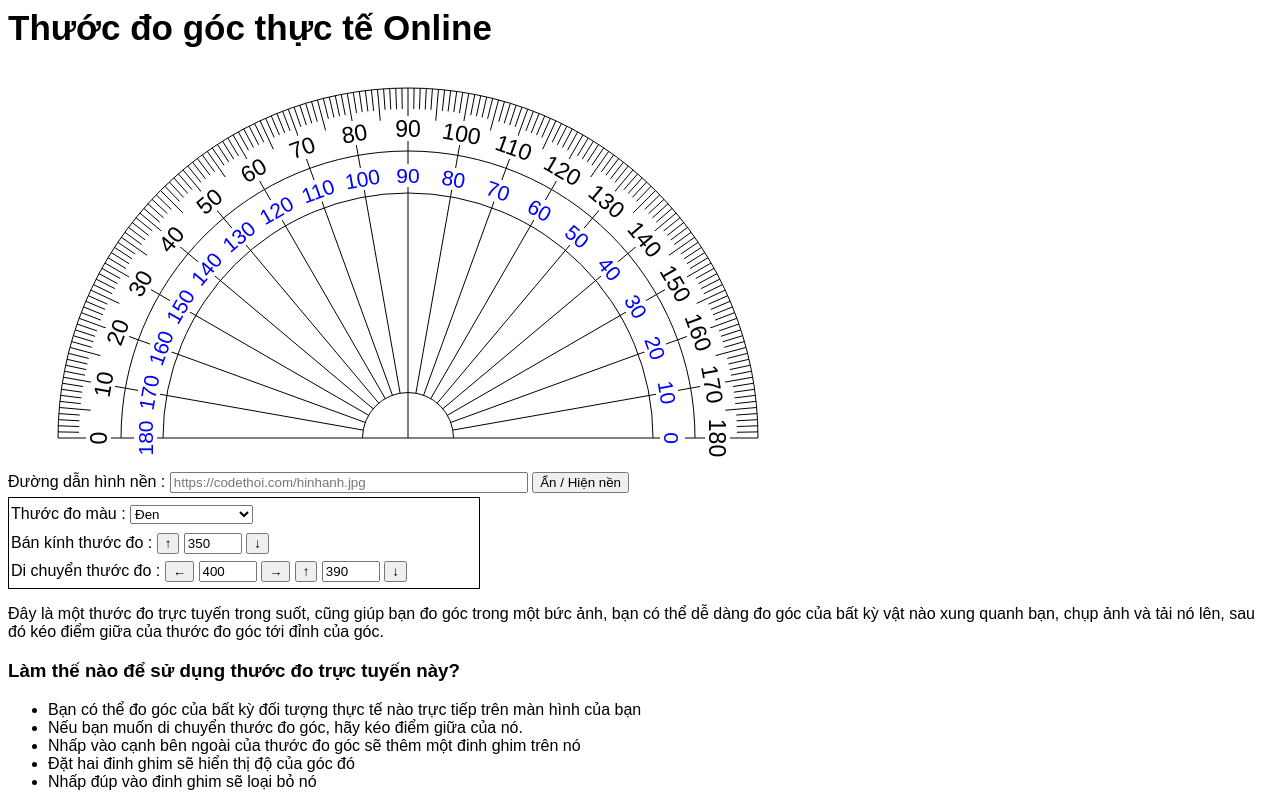
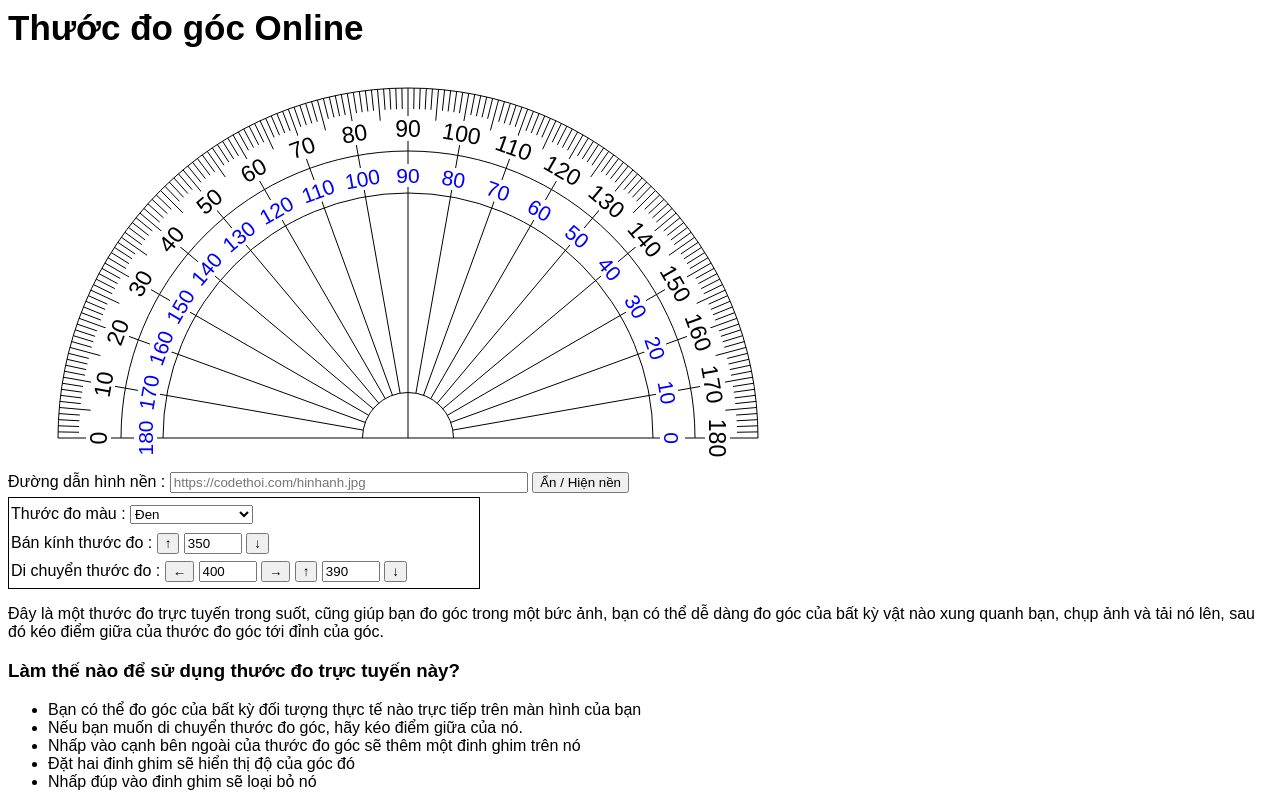
Before and after one commit to khanhlv/ProtractorOnline, a plain HTML site: page index.html in a window 1280 px wide. Shown: the top 800 px of the page. Drawn offline with Linux system fonts and the light colour scheme.

Commit message:
Update index.html

```diff
--- a/index.html
+++ b/index.html
@@ -6,12 +6,12 @@
 		<link rel="dns-prefetch" href="//www.googletagmanager.com" />
 		<link rel="dns-prefetch" href="//www.google-analytics.com" />
 		<link rel="canonical" href="https://protractor.codethoi.com/" />
-        <title>Thước đo độ, đo góc Online - Protractor Online</title>
+        <title>Thước đo góc Online - Protractor Online</title>
         <meta name="viewport" content="width=device-width, initial-scale=1" />
 		<meta name="description" content="Đây là một thước đo trực tuyến trong suốt,cũng giúp bạn đo góc trong một bức ảnh, bạn có thể dễ dàng đo góc của bất kỳ vật nào xung quanh bạn,chụp ảnh và tải nó lên, sau đó kéo điểm giữa của thước đo góc tới đỉnh của góc.">
-		<meta NAME="keywords" CONTENT="Thước đo góc thực tế Online, thuoc do goc, Protractor Online, Protractor, thuoc do goc online, goc online, goc thuoc, thuoc goc, thuoc do, thước đo độ góc online, thước do goc, thuoc đo độ">
+		<meta NAME="keywords" CONTENT="thước đo góc vạn năng, thước đo góc điện tử, thước đo góc vuông, thước đo góc 90 độ, thước đo góc 180 độ, thước đo góc 360 độ, ảnh thước đo góc, hình thước đo góc, thước đo góc độ, Thước đo góc thực tế Online, thuoc do goc, Protractor Online, Protractor, thuoc do goc online, goc online, goc thuoc, thuoc goc, thuoc do, thước đo độ góc online, thước do goc, thuoc đo độ">
 		<meta property="og:type" content="website" />
-		<meta property="og:title" content="Thước đo độ, đo góc Online - Protractor Online" />
+		<meta property="og:title" content="Thước đo góc Online - Protractor Online" />
 		<link rel="apple-touch-icon" sizes="180x180" href="https://codethoi.com/apple-touch-icon.png">
 		<link rel="icon" type="image/png" sizes="32x32" href="https://codethoi.com/favicon-32x32.png">
 		<link rel="icon" type="image/png" sizes="16x16" href="https://codethoi.com/favicon-16x16.png">
@@ -70,7 +70,7 @@
 				</script>
 			</div>
             <div class="divLeft">
-                <h1 class="h1_title">Thước đo góc thực tế Online</h1>
+                <h1 class="h1_title">Thước đo góc Online</h1>
                 <div>
                     <div id="divCanvas" style="position: relative;">
                         <canvas id="myCanvas2" width="500" height="350"></canvas>
```
